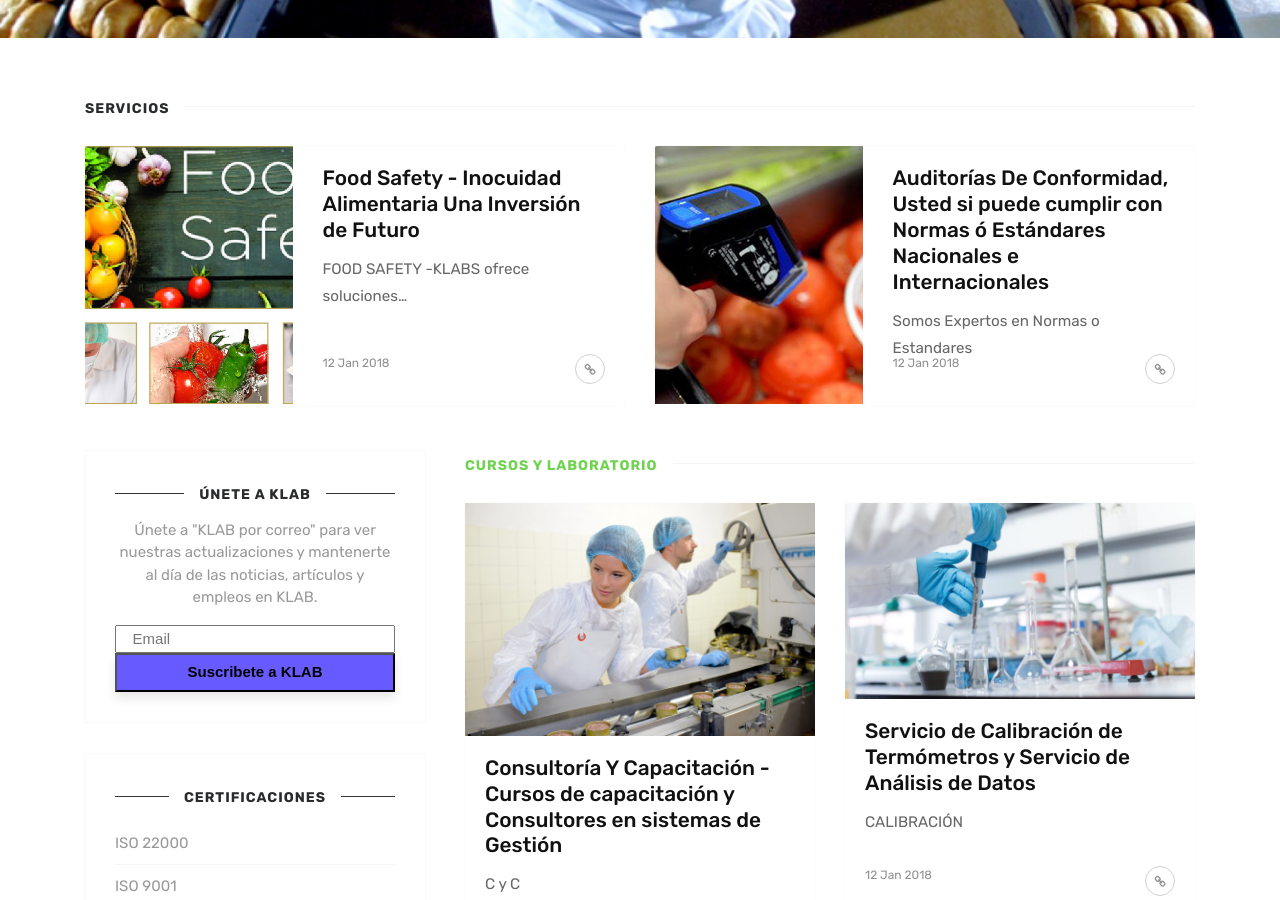
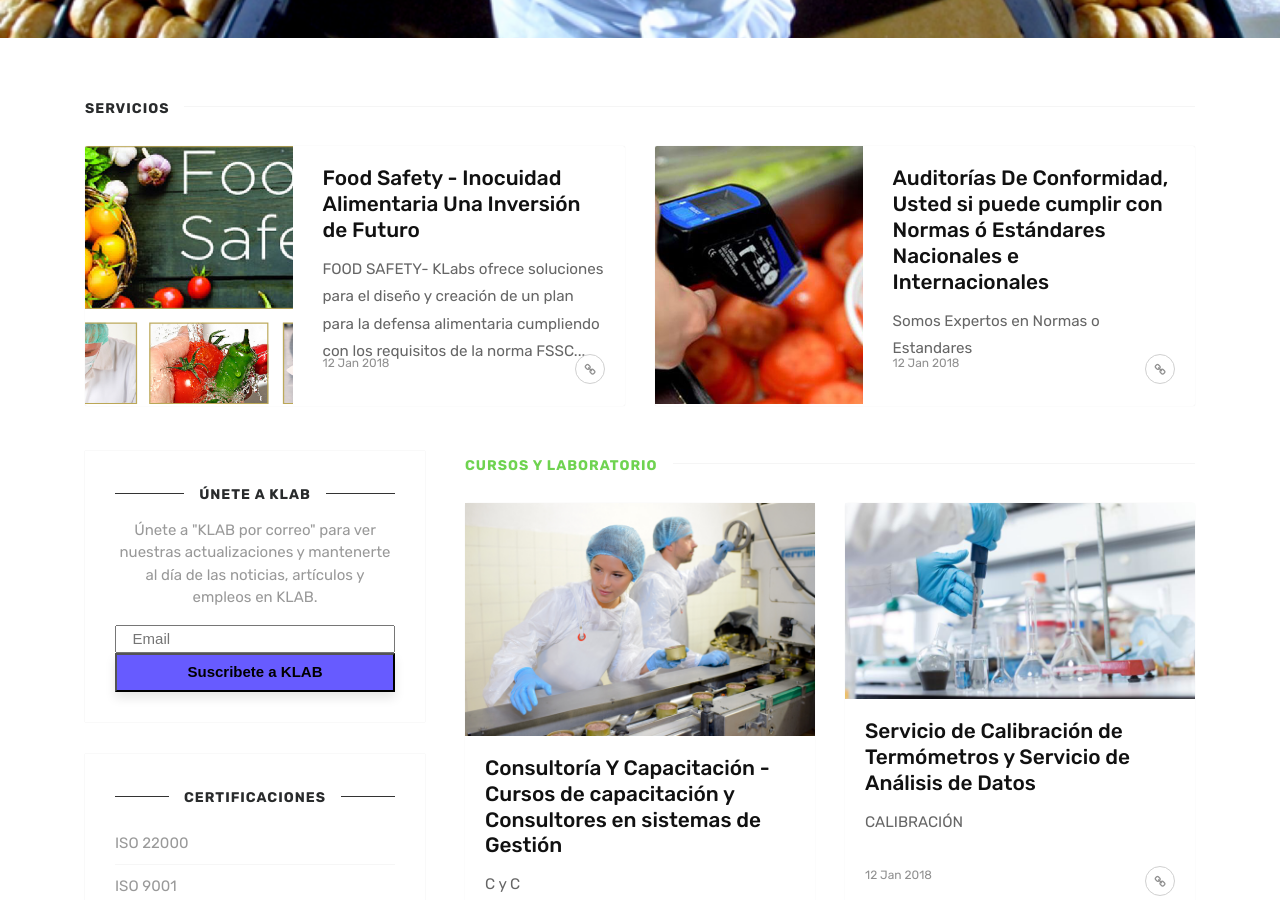
Before and after one commit to Klabsa/klabsa.github.io, a Jekyll site: the page built from index.html, in a window 1280 px wide and 900 px high, scrolled down 712 px. Built offline with Jekyll 4.4.1, drawn with Linux system fonts in a browser that asks for light colours; the list of posts is cut into pages by our own code; comment, search, counter and statistics services are not loaded.

Commit message:
Update 2018-01-12-we-all-wait-for-summer.md

```diff
--- a/_posts/2018-01-12-we-all-wait-for-summer.md
+++ b/_posts/2018-01-12-we-all-wait-for-summer.md
@@ -5,4 +5,4 @@ categories: [ Jekyll, tutorial ]
 image: assets/images/1.jpg
 featured: true
 ---
-<a href="#">FOOD SAFETY</a> -KLABS ofrece soluciones...
+<a href="#">FOOD SAFETY- KLabs ofrece soluciones</a> para el diseño y creación de un plan para la defensa alimentaria cumpliendo con los requisitos de la norma FSSC 22000 versión 4.1, podemos ayudarte.
```
